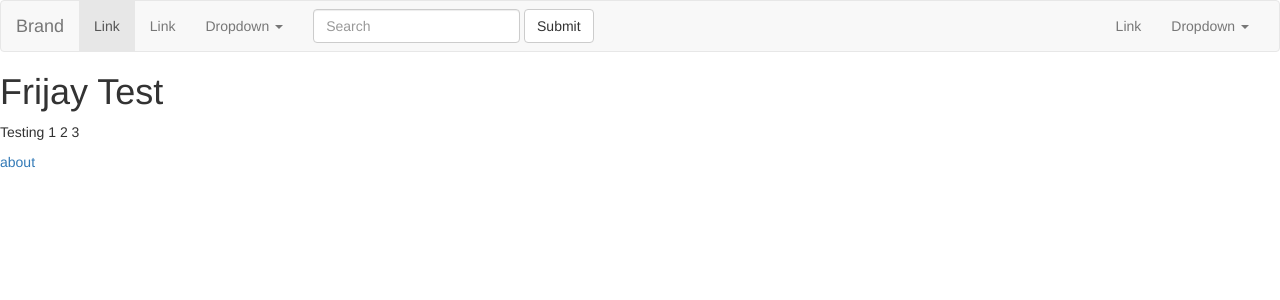
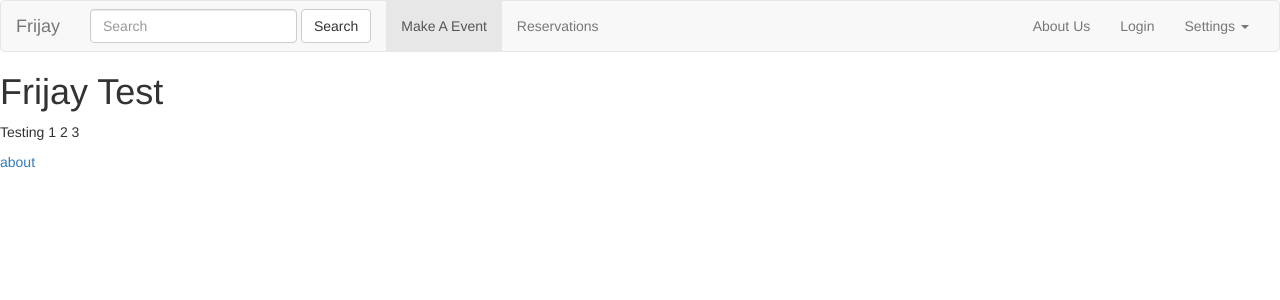
Before and after one commit to afranco07/shabbatTable, a Django app: page /frijay/ in a window 1280 px wide. Shown: the top 300 px of the page. Run offline with Django 3.2, Linux system fonts and the light colour scheme; some libraries are stand-ins or nearby versions.

Commit message:
Added the correct layout and buttons specified in the issue

```diff
--- a/templates/frijay/base.html
+++ b/templates/frijay/base.html
@@ -31,37 +31,26 @@
 				<span class="icon-bar"></span>
 				<span class="icon-bar"></span>
 			  </button>
-			  <a class="navbar-brand" href="#">Brand</a>
+			  <a class="navbar-brand" href="/">Frijay</a>
 			</div>
 
 			<!-- Collect the nav links, forms, and other content for toggling -->
-			<div class="collapse navbar-collapse" id="bs-example-navbar-collapse-1">
-			  <ul class="nav navbar-nav">
-				<li class="active"><a href="#">Link <span class="sr-only">(current)</span></a></li>
-				<li><a href="#">Link</a></li>
-				<li class="dropdown">
-				  <a href="#" class="dropdown-toggle" data-toggle="dropdown" role="button" aria-haspopup="true" aria-expanded="false">Dropdown <span class="caret"></span></a>
-				  <ul class="dropdown-menu">
-				    <li><a href="#">Action</a></li>
-				    <li><a href="#">Another action</a></li>
-				    <li><a href="#">Something else here</a></li>
-				    <li role="separator" class="divider"></li>
-				    <li><a href="#">Separated link</a></li>
-				    <li role="separator" class="divider"></li>
-				    <li><a href="#">One more separated link</a></li>
-				  </ul>
-				</li>
-			  </ul>
-			  <form class="navbar-form navbar-left">
+			<form class="navbar-form navbar-left">
 				<div class="form-group">
 				  <input type="text" class="form-control" placeholder="Search">
 				</div>
-				<button type="submit" class="btn btn-default">Submit</button>
+				<button type="submit" class="btn btn-default">Search</button>
 			  </form>
+			<div class="collapse navbar-collapse" id="bs-example-navbar-collapse-1">
+			  <ul class="nav navbar-nav">
+				<li class="active"><a href="#">Make A Event<span class="sr-only">(current)</span></a></li>
+				<li><a href="#">Reservations</a></li>
+			  </ul>
 			  <ul class="nav navbar-nav navbar-right">
-				<li><a href="#">Link</a></li>
+			  	<li><a href="about">About Us</a></li>
+				<li><a href="#">Login</a></li>
 				<li class="dropdown">
-				  <a href="#" class="dropdown-toggle" data-toggle="dropdown" role="button" aria-haspopup="true" aria-expanded="false">Dropdown <span class="caret"></span></a>
+				  <a href="#" class="dropdown-toggle" data-toggle="dropdown" role="button" aria-haspopup="true" aria-expanded="false">Settings <span class="caret"></span></a>
 				  <ul class="dropdown-menu">
 				    <li><a href="#">Action</a></li>
 				    <li><a href="#">Another action</a></li>
```
